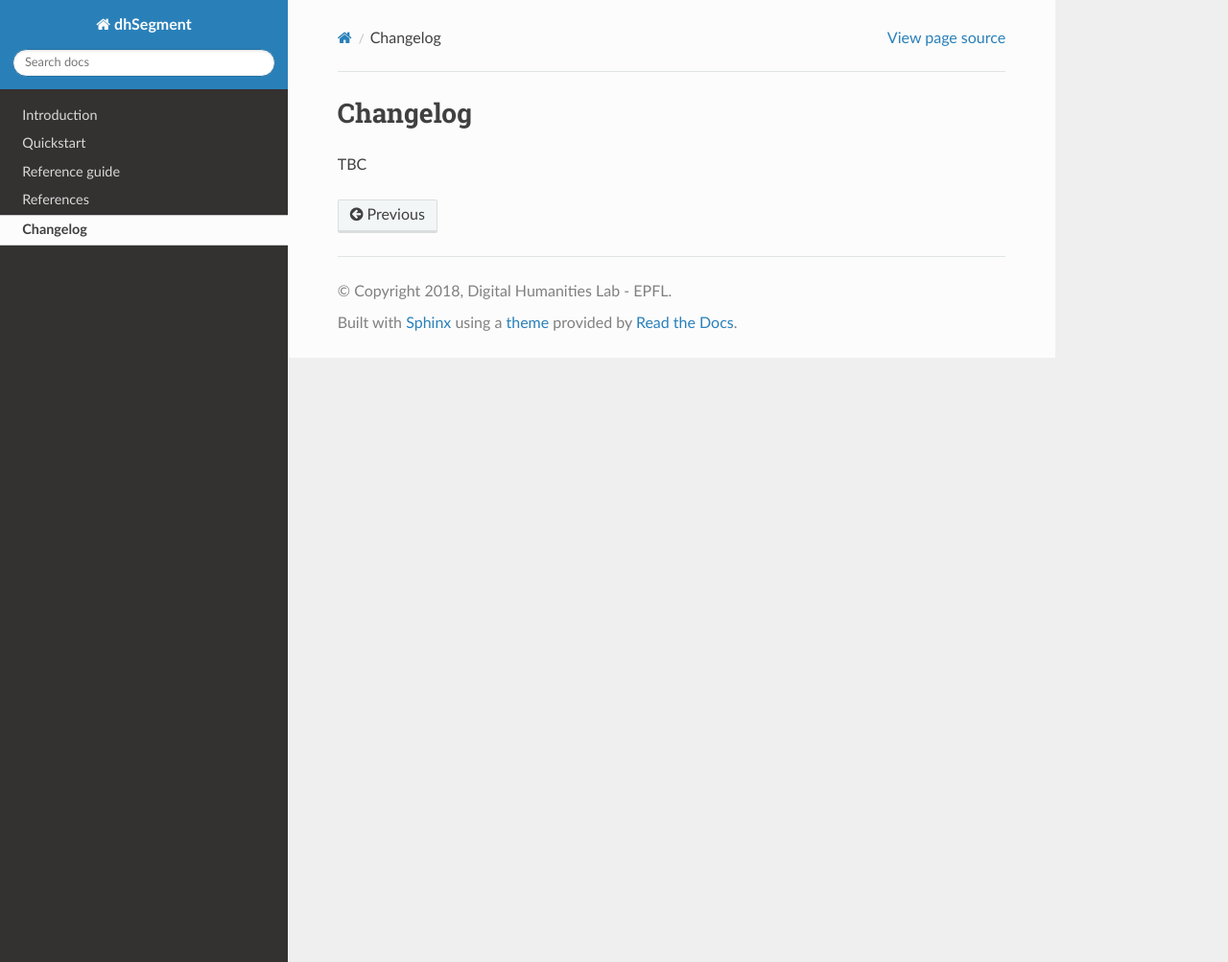
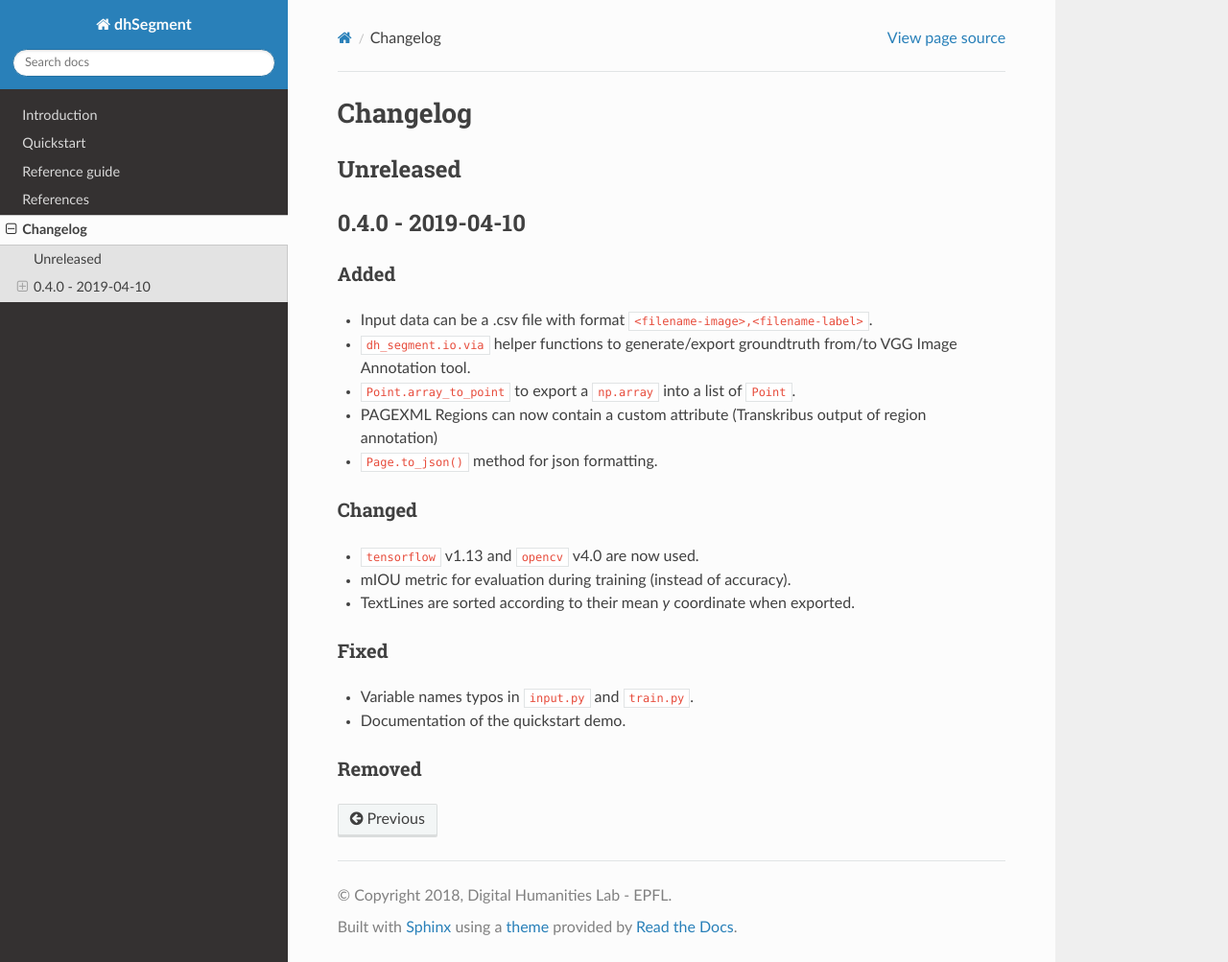
Before and after one commit to dhlab-epfl/dhSegment, a Sphinx documentation site: the page built from doc/changelog.rst, in a window 1280 px wide and 1003 px high. Shown: the whole window at 96% size. Built offline with Sphinx 7.4.7 and the Read the Docs theme 2.0.0, drawn with Linux system fonts in a browser that asks for light colours.

Commit message:
changelog

```diff
--- a/doc/changelog.rst
+++ b/doc/changelog.rst
@@ -2,4 +2,32 @@
 Changelog
 =========
 
-TBC
+Unreleased
+----------
+
+0.4.0 - 2019-04-10
+------------------
+Added
+^^^^^
+
+* Input data can be a .csv file with format ``<filename-image>,<filename-label>``.
+* ``dh_segment.io.via`` helper functions to generate/export groundtruth from/to VGG Image Annotation tool.
+* ``Point.array_to_point`` to export a ``np.array`` into a list of ``Point``.
+* PAGEXML Regions can now contain a custom attribute (Transkribus output of region annotation)
+* ``Page.to_json()`` method for json formatting.
+
+Changed
+^^^^^^^
+
+* ``tensorflow`` v1.13 and ``opencv`` v4.0 are now used.
+* mIOU metric for evaluation during training (instead of accuracy).
+* TextLines are sorted according to their mean `y` coordinate when exported.
+
+Fixed
+^^^^^
+
+* Variable names typos in ``input.py`` and ``train.py``.
+* Documentation of the quickstart demo.
+
+Removed
+^^^^^^^
```
